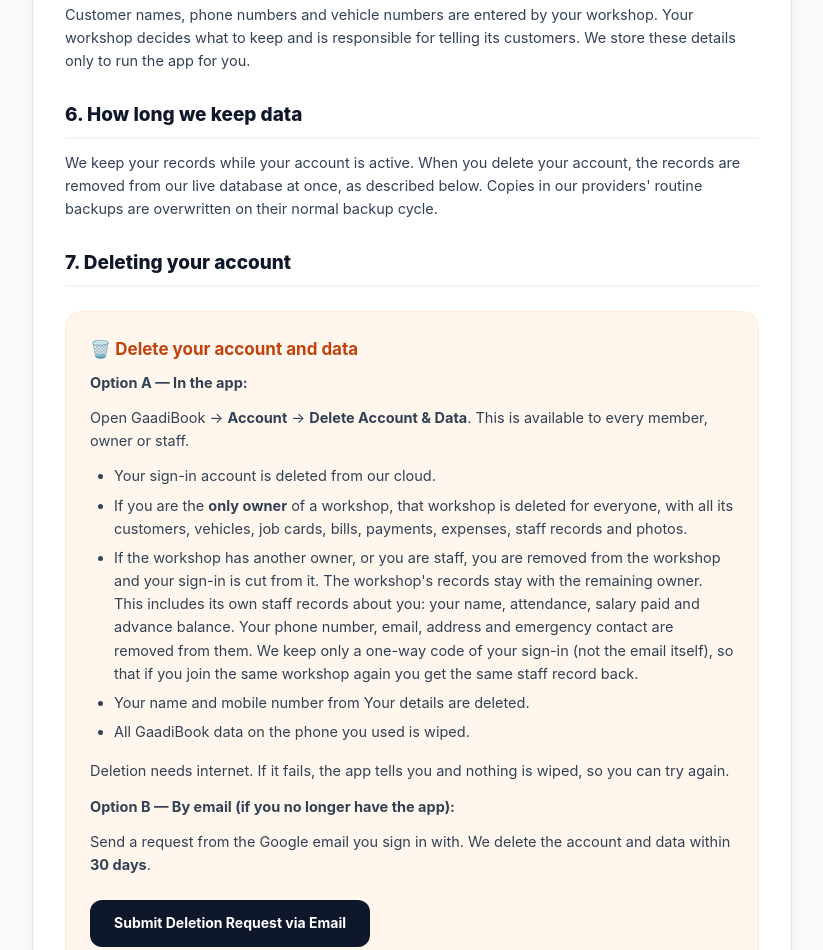
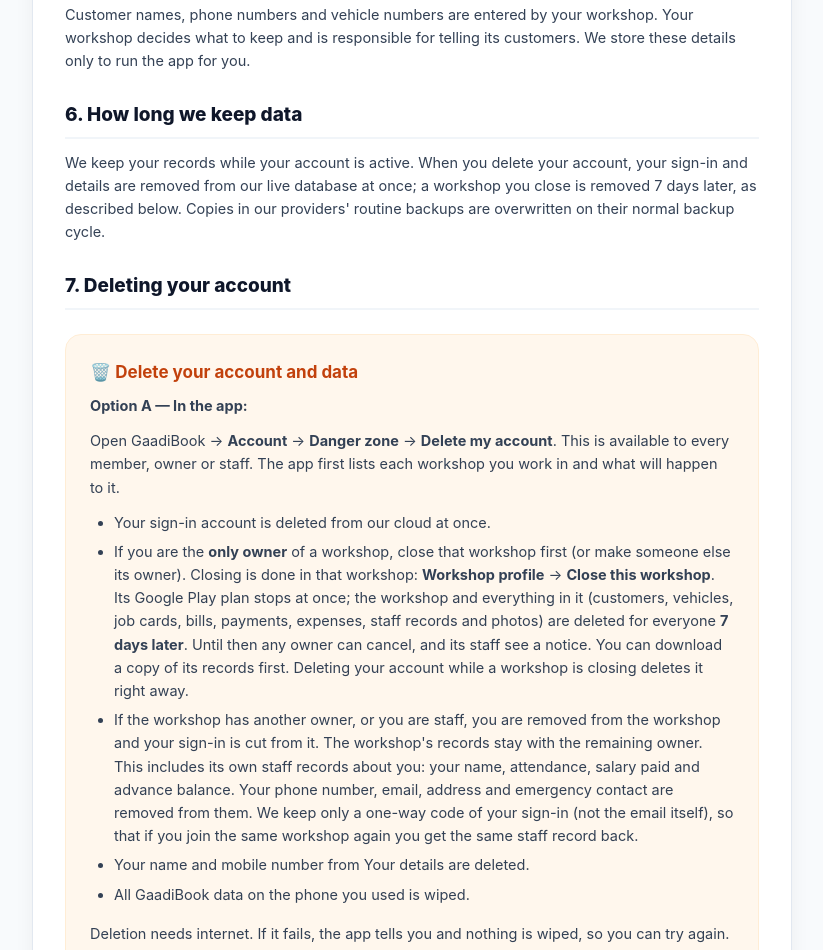
Before and after one commit to gaadibook/gaadibook.github.io, a plain HTML site: page privacy.html in a window 1280 px wide. Shown: the part 1684-2634 px from the top of the page, without its empty margins (228-1051 px from the left). Drawn offline with Linux system fonts and the light colour scheme.

Commit message:
Privacy: close workshop and account deletion rules

```diff
--- a/privacy.html
+++ b/privacy.html
@@ -188,7 +188,7 @@
 
       <h2>6. How long we keep data</h2>
       <p>
-        We keep your records while your account is active. When you delete your account, the records are removed from our live database at once, as described below. Copies in our providers' routine backups are overwritten on their normal backup cycle.
+        We keep your records while your account is active. When you delete your account, your sign-in and details are removed from our live database at once; a workshop you close is removed 7 days later, as described below. Copies in our providers' routine backups are overwritten on their normal backup cycle.
       </p>
     </section>
 
@@ -201,11 +201,11 @@
 
         <p><strong>Option A — In the app:</strong></p>
         <p>
-          Open GaadiBook &rarr; <strong>Account</strong> &rarr; <strong>Delete Account &amp; Data</strong>. This is available to every member, owner or staff.
+          Open GaadiBook &rarr; <strong>Account</strong> &rarr; <strong>Danger zone</strong> &rarr; <strong>Delete my account</strong>. This is available to every member, owner or staff. The app first lists each workshop you work in and what will happen to it.
         </p>
         <ul>
-          <li>Your sign-in account is deleted from our cloud.</li>
-          <li>If you are the <strong>only owner</strong> of a workshop, that workshop is deleted for everyone, with all its customers, vehicles, job cards, bills, payments, expenses, staff records and photos.</li>
+          <li>Your sign-in account is deleted from our cloud at once.</li>
+          <li>If you are the <strong>only owner</strong> of a workshop, close that workshop first (or make someone else its owner). Closing is done in that workshop: <strong>Workshop profile</strong> &rarr; <strong>Close this workshop</strong>. Its Google Play plan stops at once; the workshop and everything in it (customers, vehicles, job cards, bills, payments, expenses, staff records and photos) are deleted for everyone <strong>7 days later</strong>. Until then any owner can cancel, and its staff see a notice. You can download a copy of its records first. Deleting your account while a workshop is closing deletes it right away.</li>
           <li>If the workshop has another owner, or you are staff, you are removed from the workshop and your sign-in is cut from it. The workshop's records stay with the remaining owner. This includes its own staff records about you: your name, attendance, salary paid and advance balance. Your phone number, email, address and emergency contact are removed from them. We keep only a one-way code of your sign-in (not the email itself), so that if you join the same workshop again you get the same staff record back.</li>
           <li>Your name and mobile number from Your details are deleted.</li>
           <li>All GaadiBook data on the phone you used is wiped.</li>
@@ -214,7 +214,7 @@
 
         <p><strong>Option B — By email (if you no longer have the app):</strong></p>
         <p>
-          Send a request from the Google email you sign in with. We delete the account and data within <strong>30 days</strong>.
+          Send a request from the Google email you sign in with. We follow the same rules as the app: each workshop you are the only owner of starts its 7-day closing (its Google Play plan stops at once), and your account is deleted as soon as those workshops are gone. Everything is done within <strong>30 days</strong> of your request.
         </p>
         <a class="btn" href="mailto:gaadibook.team@gmail.com?subject=Account%20and%20Data%20Deletion%20Request&body=Hello%20GaadiBook%20Team%2C%0A%0APlease%20permanently%20delete%20my%20account%20and%20all%20associated%20workshop%20data.%0A%0AGoogle%20Email%20I%20sign%20in%20with%3A%20%0AMobile%20Number%3A%20%2B91%20%0AWorkshop%20Name%3A%20%0A%0AThank%20you.">
           Submit Deletion Request via Email
```
